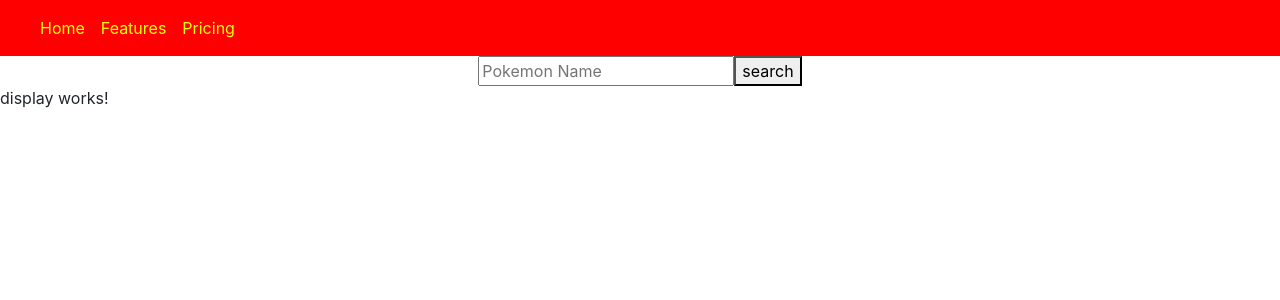
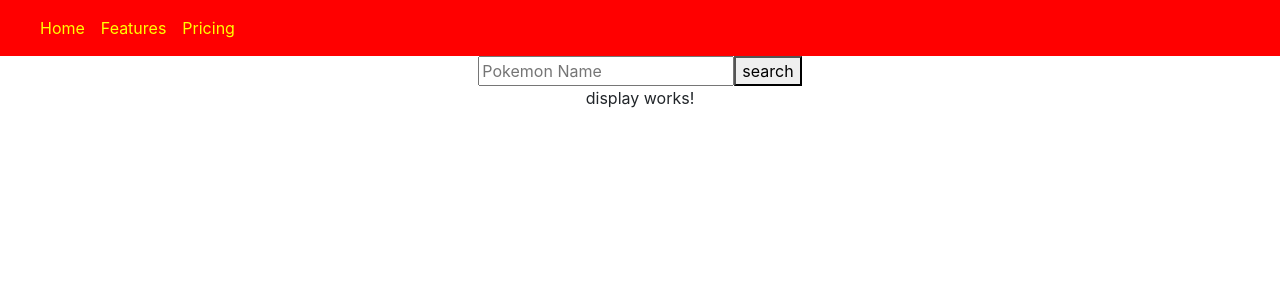
Before and after one commit to Nboaram/TeamYellowPokedex, an Angular app in the folder AngularUI/: page /pokedex in a window 1280 px wide. Shown: the top 300 px of the page. Built offline with nearby package versions, Linux system fonts and the light colour scheme.

Commit message:
centered everything in html

```diff
--- a/AngularUI/src/app/app.component.html
+++ b/AngularUI/src/app/app.component.html
@@ -1,6 +1,6 @@
 <div align="center">
   <app-navbar></app-navbar>
 </div>
-<div>
+<div align="center">
   <router-outlet></router-outlet>
 </div>
```
